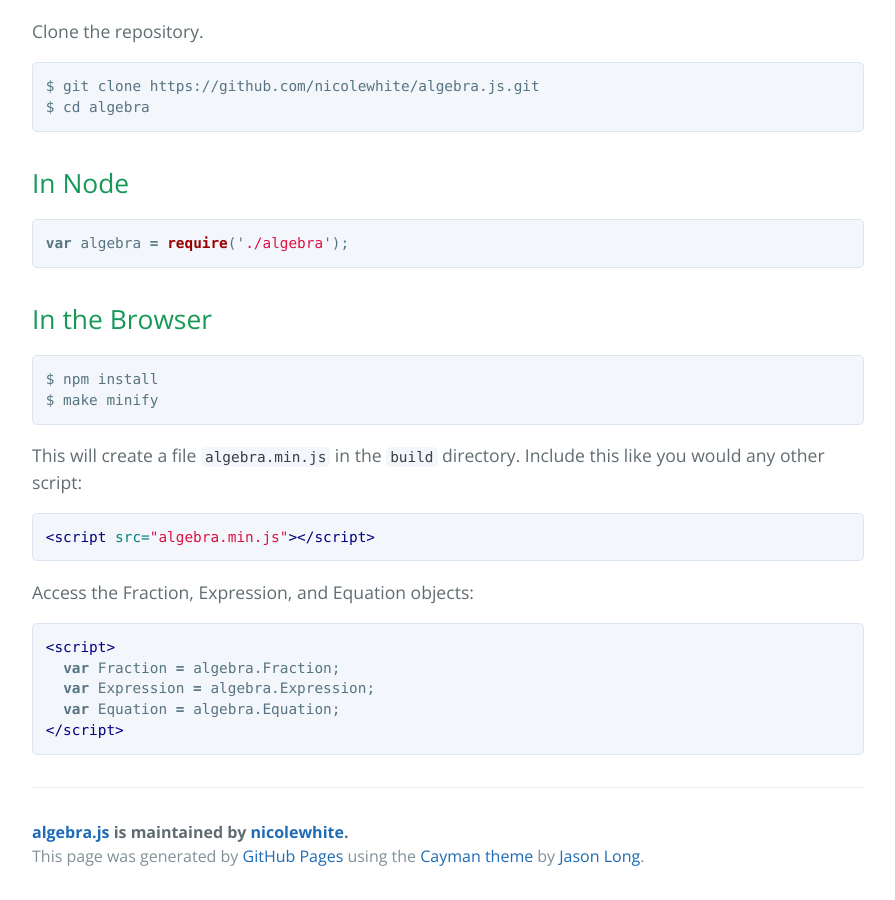
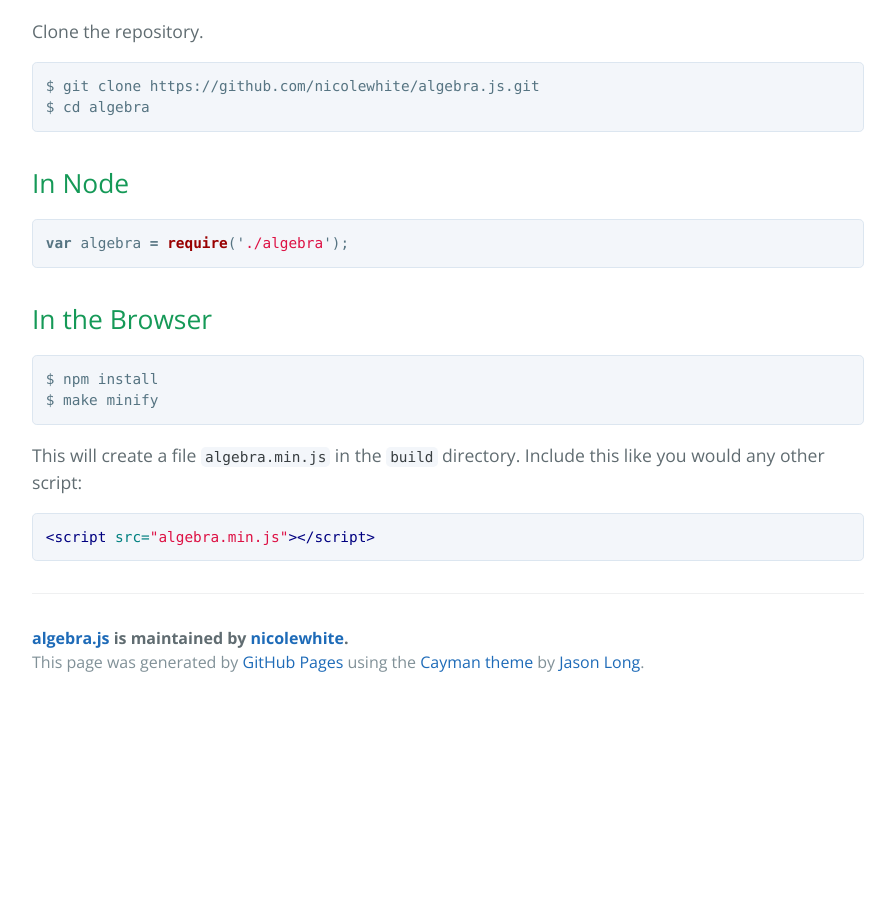
Before and after one commit to nicolewhite/algebra.js, a Jekyll site: the page built from index.md, in a window 1280 px wide and 900 px high, scrolled down 6687 px. Shown: the whole window, without its empty margins (192-1087 px from the left). Built offline with Jekyll 4.4.1, drawn with Linux system fonts in a browser that asks for light colours; nearby versions of some CDN libraries; Markdown is read by kramdown in place of the engine named in the settings; after the commit the page ends 7393 px from its top, so only the background shows below that.

Commit message:
Update index.md

````diff
--- a/index.md
+++ b/index.md
@@ -353,13 +353,3 @@ This will create a file `algebra.min.js` in the `build` directory. Include this
 ```html
 <script src="algebra.min.js"></script>
 ```
-
-Access the Fraction, Expression, and Equation objects:
-
-```html
-<script>
-  var Fraction = algebra.Fraction;
-  var Expression = algebra.Expression;
-  var Equation = algebra.Equation;
-</script>
-```
````
